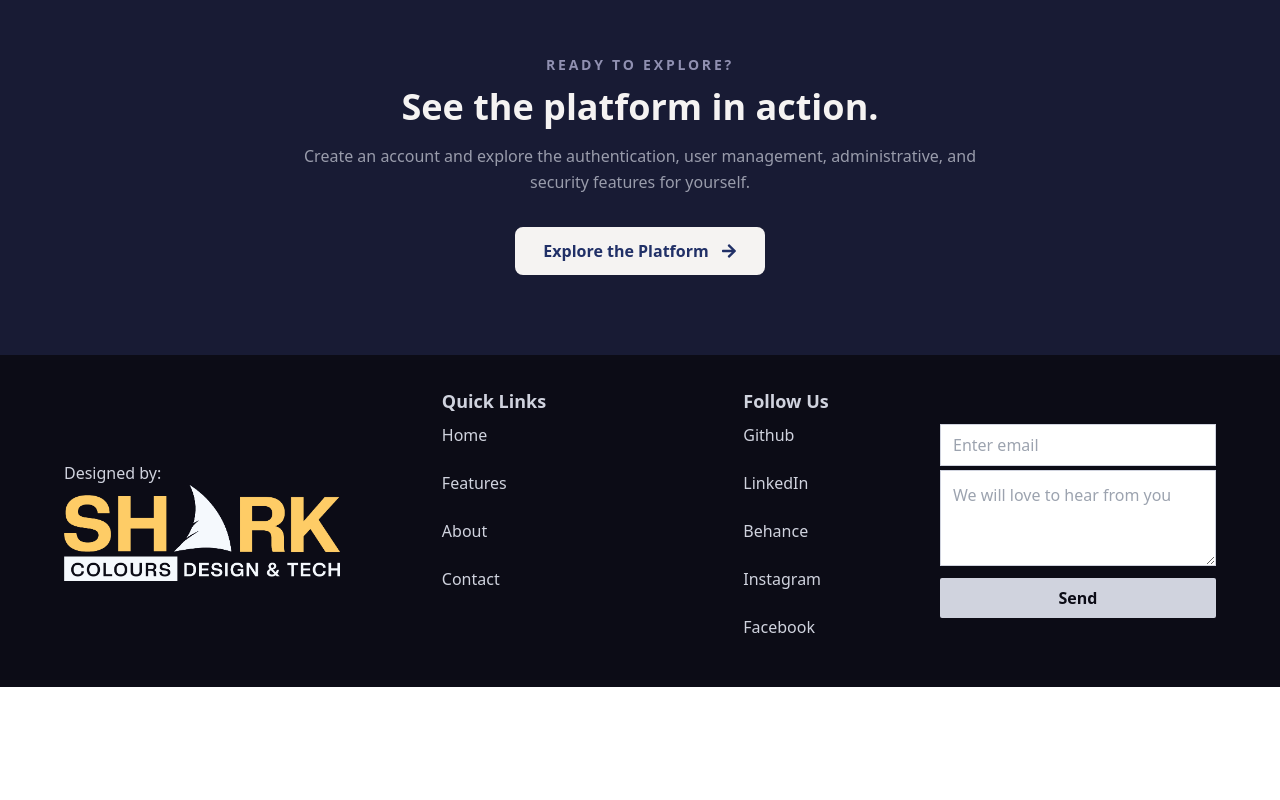
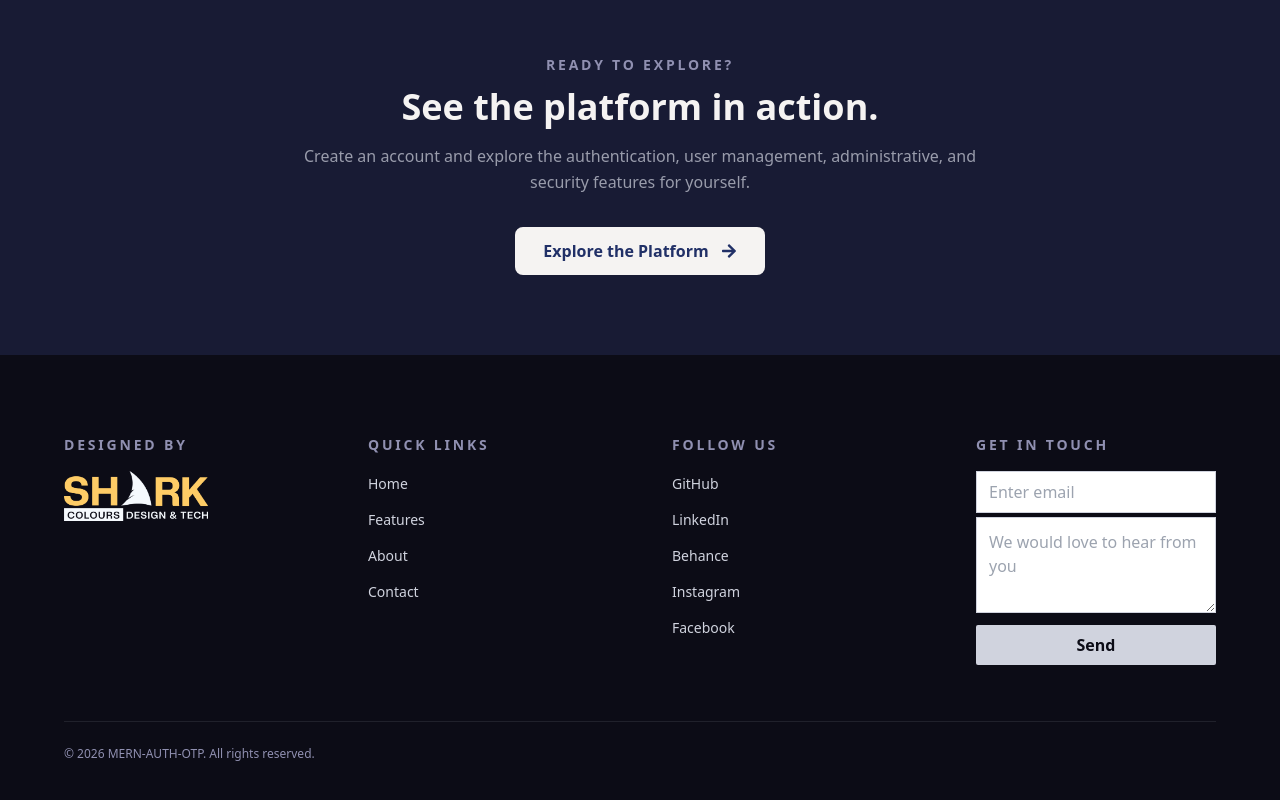
Before and after one commit to stevemarcel/MERN-AUTH-OTP-APP, a React (Vite) app in the folder client/: page / in a window 1280 px wide. Shown: the part 3095-3895 px from the top of the page. Before the commit the page ends 3782 px from the top, so only its background shows below. Built offline with nearby package versions, Linux system fonts and the light colour scheme; no server answers.

Commit message:
refactor: enhance Footer component layout and styling for improved user experience

```diff
--- a/client/src/components/Footer.jsx
+++ b/client/src/components/Footer.jsx
@@ -2,7 +2,6 @@ import { Link } from "react-router-dom";
 import SharkLogo from "../assets/img/sharkColoursLogoInverse.png";
 import FooterForm from "./FooterForm";
 
-// Array containing navigation items
 const navItems = [
   { id: 1, text: "Home", link: "/" },
   { id: 2, text: "Features", link: "/features" },
@@ -11,54 +10,104 @@ const navItems = [
 ];
 
 const socials = [
-  { id: 1, text: "Github", link: "https://github.com/stevemarcel" },
-  { id: 2, text: "LinkedIn", link: "https://www.linkedin.com/in/stephen-onyejuluwa-098733190" },
-  { id: 3, text: "Behance", link: "https://www.behance.net/sharkcoloursng" },
-  { id: 4, text: "Instagram", link: "https://instagram.com/sharkcoloursng" },
-  { id: 5, text: "Facebook", link: "https://facebook.com/sharkcoloursng" },
+  { id: 1, text: "GitHub", link: "https://github.com/stevemarcel" },
+  {
+    id: 2,
+    text: "LinkedIn",
+    link: "https://www.linkedin.com/in/stephen-onyejuluwa-098733190",
+  },
+  {
+    id: 3,
+    text: "Behance",
+    link: "https://www.behance.net/sharkcoloursng",
+  },
+  {
+    id: 4,
+    text: "Instagram",
+    link: "https://instagram.com/sharkcoloursng",
+  },
+  {
+    id: 5,
+    text: "Facebook",
+    link: "https://facebook.com/sharkcoloursng",
+  },
 ];
 
 const Footer = () => {
   return (
-    <div className=" bg-sharkDark-500 text-sharkLight-100">
-      <div className="w-[90%] mx-auto py-8 grid grid-cols-3 md:grid-cols-4 gap-4 justify-items-center">
-        <div className="flex flex-col justify-center">
-          <p>Designed by:</p>
-          <img src={SharkLogo} alt="" className="h-auto object-cover" />
+    <footer className="bg-sharkDark-500 text-sharkLight-100">
+      <div className="w-[90%] max-w-6xl mx-auto py-16 md:py-20">
+        {/* Footer Content */}
+        <div className="grid grid-cols-1 md:grid-cols-2 lg:grid-cols-4 gap-10 lg:gap-16">
+          {/* Brand */}
+          <div>
+            <p className="text-sm font-semibold uppercase tracking-[0.2em] text-sharkLight-300 mb-4">
+              Designed by
+            </p>
+
+            <img src={SharkLogo} alt="Shark Colours" className="w-36 h-auto object-contain" />
           </div>
-        <div className="flex flex-col ">
-          <h2 className="font-bold text-lg">Quick Links</h2>
-          <ul className="flex flex-col">
+
+          {/* Quick Links */}
+          <div>
+            <p className="text-sm font-semibold uppercase tracking-[0.2em] text-sharkLight-300 mb-4">
+              Quick Links
+            </p>
+
+            <ul className="space-y-3">
               {navItems.map((navItem) => (
-              <li
-                key={navItem.id}
-                className="py-2 hover:text-sharkLight-300 rounded-md mb-2 cursor-pointer"
+                <li key={navItem.id}>
+                  <Link
+                    to={navItem.link}
+                    className="text-sm text-sharkLight-100 hover:text-light transition duration-200"
                   >
-                <Link to={navItem.link}>{navItem.text}</Link>
-              </li>
-            ))}
-          </ul>
-        </div>
-        <div className="flex flex-col ">
-          <h2 className="font-bold text-lg">Follow Us</h2>
-          <ul className="flex flex-col">
-            {socials.map((social) => (
-              <li
-                key={social.id}
-                className="py-2 hover:text-sharkLight-300 rounded-md mb-2 cursor-pointer"
-              >
-                <Link to={social.link} target="_blank" rel="noopener noreferrer">
-                  {social.text}
+                    {navItem.text}
                   </Link>
                 </li>
               ))}
             </ul>
           </div>
-        <div className="flex flex-col col-span-3 md:col-span-1 justify-center justify-self-stretch">
-          <FooterForm placeholder="We will love to hear from you" />
+
+          {/* Social Links */}
+          <div>
+            <p className="text-sm font-semibold uppercase tracking-[0.2em] text-sharkLight-300 mb-4">
+              Follow Us
+            </p>
+
+            <ul className="space-y-3">
+              {socials.map((social) => (
+                <li key={social.id}>
+                  <a
+                    href={social.link}
+                    target="_blank"
+                    rel="noopener noreferrer"
+                    className="text-sm text-sharkLight-100 hover:text-light transition duration-200"
+                  >
+                    {social.text}
+                  </a>
+                </li>
+              ))}
+            </ul>
+          </div>
+
+          {/* Contact Form */}
+          <div>
+            <p className="text-sm font-semibold uppercase tracking-[0.2em] text-sharkLight-300 mb-4">
+              Get In Touch
+            </p>
+
+            <FooterForm placeholder="We would love to hear from you" />
           </div>
         </div>
+
+        {/* Footer Bottom */}
+        <div className="border-t border-sharkLight-100/10 mt-14 pt-6">
+          <p className="text-xs text-sharkLight-300">
+            © {new Date().getFullYear()} MERN-AUTH-OTP. All rights reserved.
+          </p>
         </div>
+      </div>
+    </footer>
   );
 };
 
```
Lines whose indentation alone changed are shown as unchanged.
